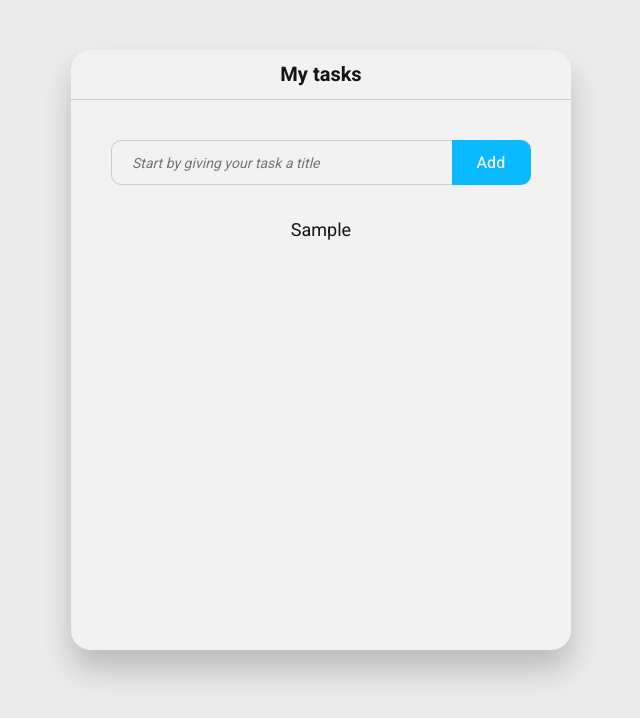
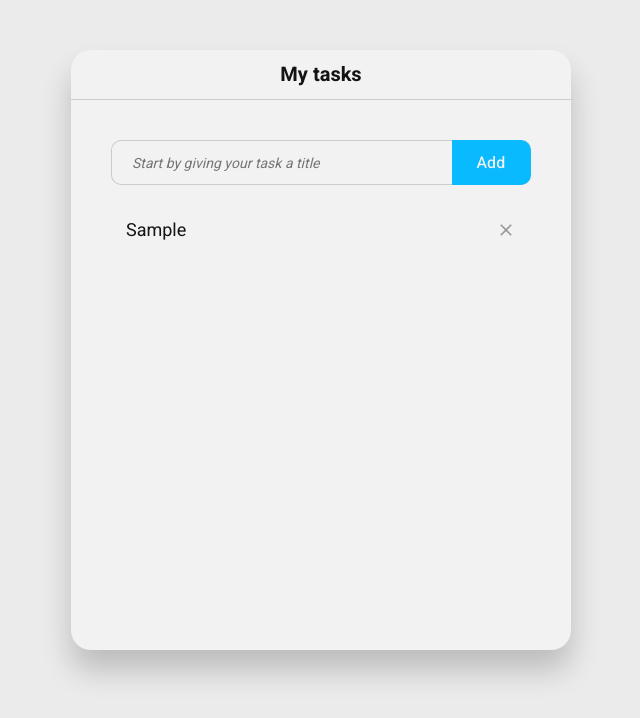
Before and after one commit to dennyken/react-task-list, a React (Create React App) app: page / in a window 1280 px wide. Both pictures are taken after typing "Sample" into the empty fields and a click on the button "Add". Shown: the top 718 px of the page, without its empty margins (319-959 px from the left). Built offline with nearby package versions, Linux system fonts and the light colour scheme.

Commit message:
add remove icon to TaskItem

```diff
--- a/package.json
+++ b/package.json
@@ -6,6 +6,7 @@
     "node-sass": "^6.0.0",
     "react": "^17.0.2",
     "react-dom": "^17.0.2",
+    "react-icons": "^4.2.0",
     "react-scripts": "4.0.3"
   },
   "scripts": {
--- a/src/colors.scss
+++ b/src/colors.scss
@@ -2,3 +2,4 @@ $background-1: #F2F2F2;
 $background-2: #EBEBEB;
 $background-3: #E0E0E0;
 $primary-1: #0ABAFF;
+$gray-1: #999999;
--- a/src/components/TaskItem/TaskItem.js
+++ b/src/components/TaskItem/TaskItem.js
@@ -1,14 +1,18 @@
 import { memo } from 'react'
 import './TaskItem.scss'
+import { MdClose } from 'react-icons/md'
 
 const TaskItem = ({ id, description, onRemoveTask }) => {
-  const handleClick = () => {
+  const handleRemoveTask = () => {
     onRemoveTask(id)
   }
 
   return (
-    <li className="task-item" onClick={handleClick} value={id}>
+    <li className="task-item" value={id}>
       <span>{description}</span>
+      <div className="remove-icon" onClick={handleRemoveTask}>
+        <MdClose size={'100%'} />
+      </div>
     </li>
   )
 }
--- a/src/components/TaskItem/TaskItem.scss
+++ b/src/components/TaskItem/TaskItem.scss
@@ -5,10 +5,27 @@
   width: 100%;
   height: 50px;
   display: flex;
-  justify-content: center;
+  justify-content: space-between;
   align-items: center;
   border-radius: 3px;
   margin-bottom: 3px;
+  padding: 0px 15px;
+
+  span {
+    overflow: hidden;
+  }
+
+  .remove-icon {
+    cursor: pointer;
+    width: 20px;
+    height: 20px;
+    color: $gray-1;
+  }
+
+  .remove-icon:hover {
+    transform: scale(1.1);
+    color: darken($gray-1, 30%);
+  }
 }
 
 .task-item:last-child {
```
